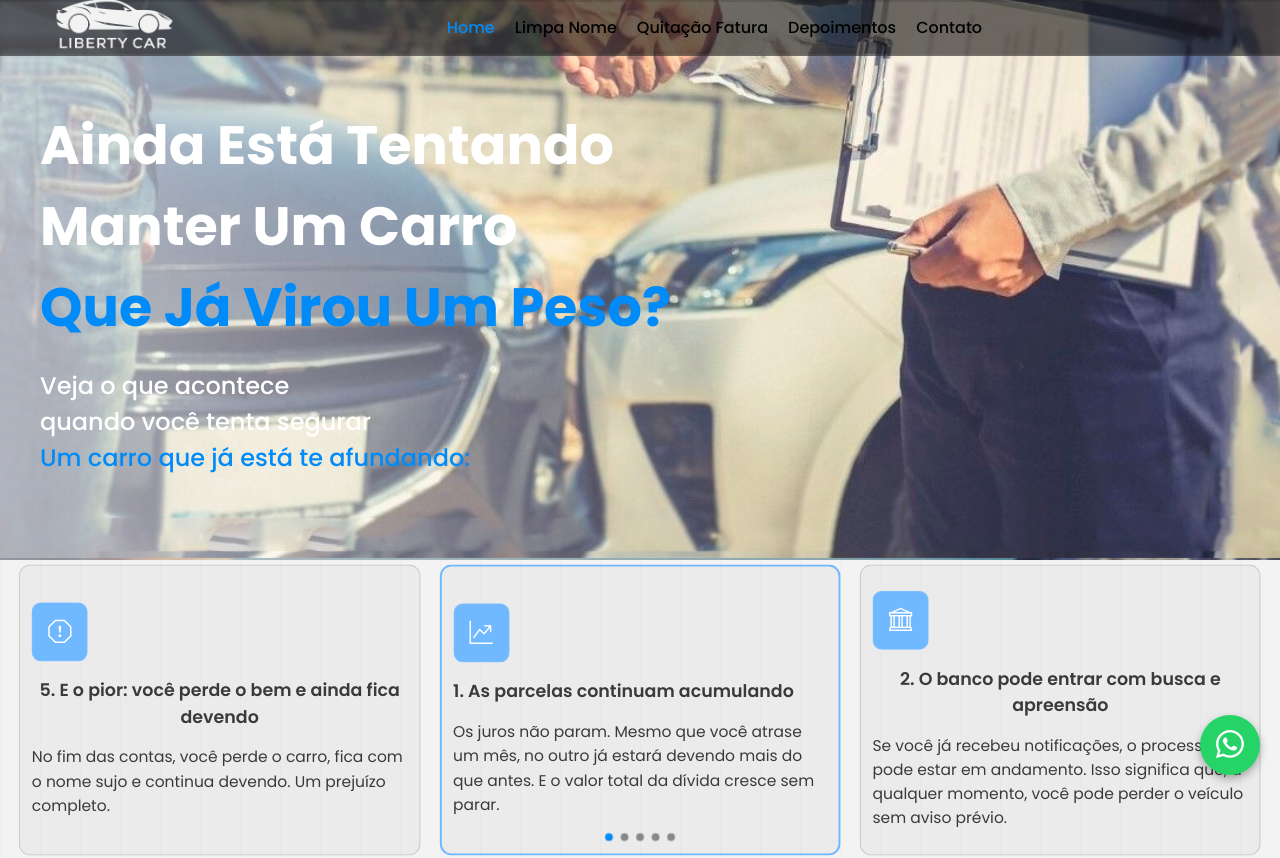
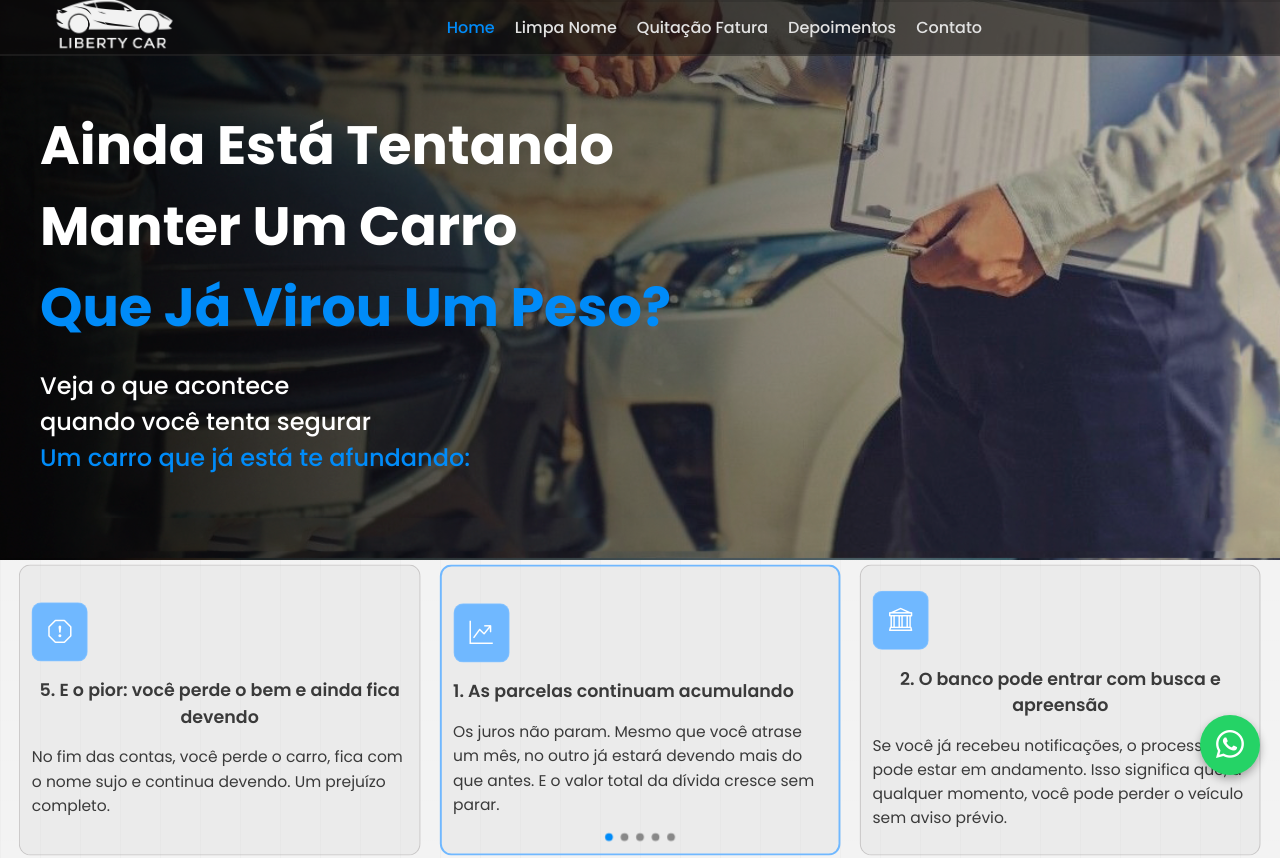
Before and after one commit to guhrizzo/liberty-landing-page, a React (Vite) app in the folder my-vue-app/: page / in a window 1280 px wide. Shown: the top 858 px of the page. Built offline with nearby package versions, Linux system fonts and the light colour scheme.

Commit message:
add details

```diff
--- a/my-vue-app/src/BrokenCar.css
+++ b/my-vue-app/src/BrokenCar.css
@@ -1,5 +1,5 @@
 .img-car {
-    background-image: url('assets/PictureCarSnokeWhite.png');
+    background-image: url('assets/PictureCarSnokeBlack.png');
     background-size: cover;
     background-position: bottom;
     display: flex;
--- a/my-vue-app/src/Nav.css
+++ b/my-vue-app/src/Nav.css
@@ -8,7 +8,7 @@ nav {
     align-items: center;
     justify-content: space-between;
     padding: 0px 30px;
-    ;
+    color: #e2e2e2;
     z-index: 999;
     left: 0;
     position: fixed;
```
